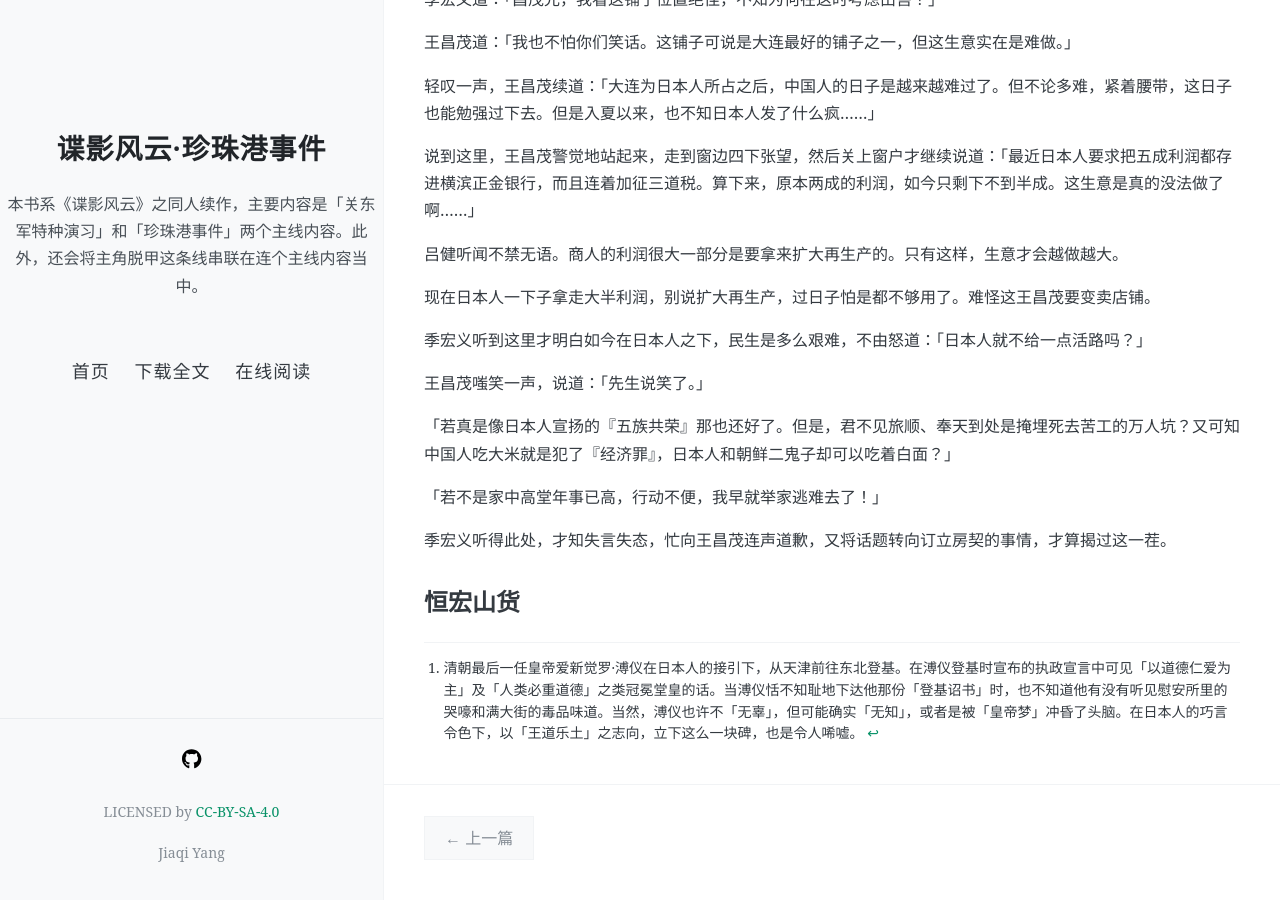
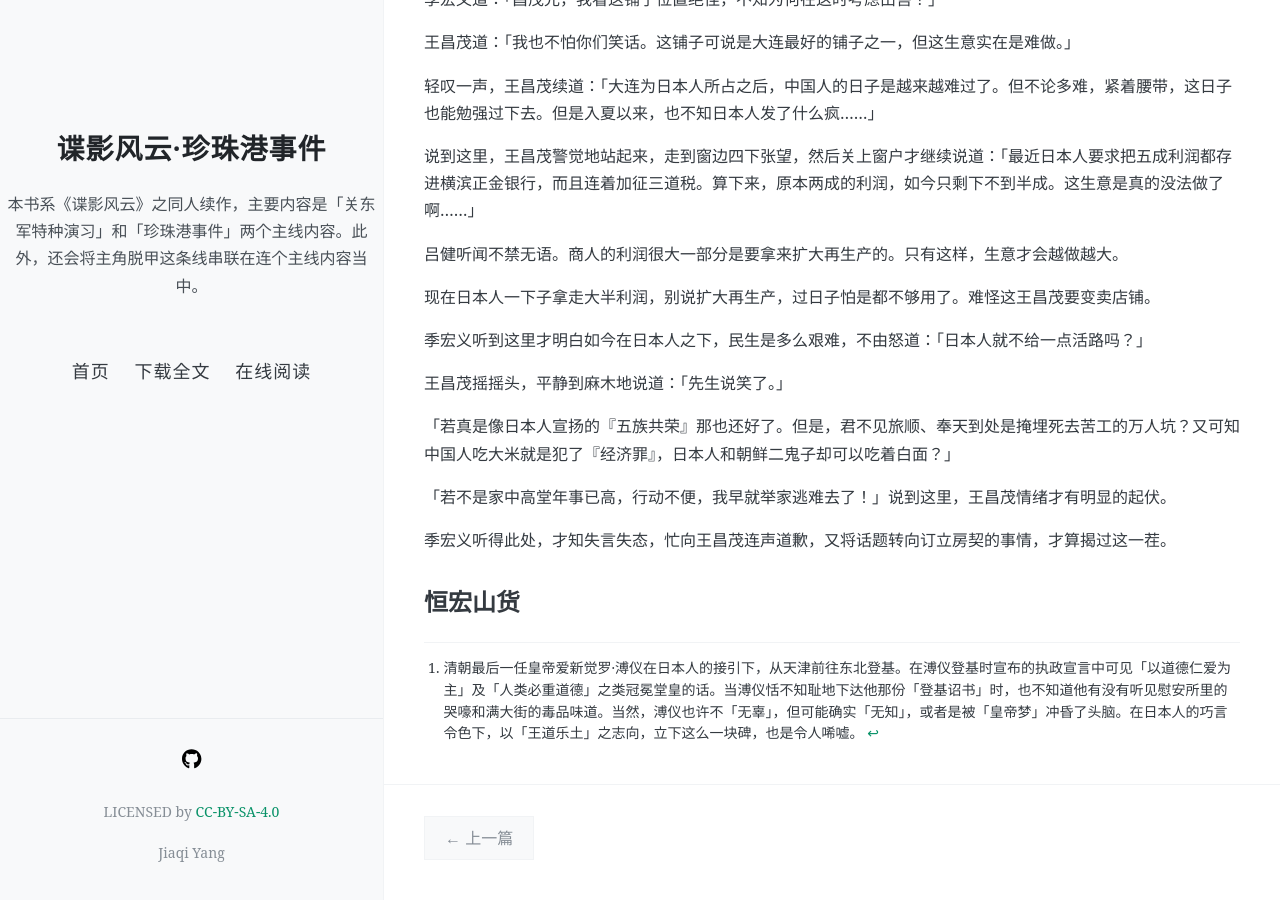
Before and after one commit to NingZhiheng/the-novel-pearl-harbor, a Jekyll site: the page built from docs/_posts/2020-04-19-过山海关.md, in a window 1280 px wide and 900 px high, scrolled down 2695 px. Built offline with Jekyll 4.4.1, drawn with Linux system fonts in a browser that asks for light colours; nearby versions of some CDN libraries.

Commit message:
[sync] source synchronized: 2020-04-20 23:47:48

```diff
--- a/docs/_includes/04.md
+++ b/docs/_includes/04.md
@@ -72,11 +72,11 @@
 
 季宏义听到这里才明白如今在日本人之下，民生是多么艰难，不由怒道：「日本人就不给一点活路吗？」
 
-王昌茂嗤笑一声，说道：「先生说笑了。」
+王昌茂摇摇头，平静到麻木地说道：「先生说笑了。」
 
 「若真是像日本人宣扬的『五族共荣』那也还好了。但是，君不见旅顺、奉天到处是掩埋死去苦工的万人坑？又可知中国人吃大米就是犯了『经济罪』，日本人和朝鲜二鬼子却可以吃着白面？」
 
-「若不是家中高堂年事已高，行动不便，我早就举家逃难去了！」
+「若不是家中高堂年事已高，行动不便，我早就举家逃难去了！」说到这里，王昌茂情绪才有明显的起伏。
 
 季宏义听得此处，才知失言失态，忙向王昌茂连声道歉，又将话题转向订立房契的事情，才算揭过这一茬。
 
```
